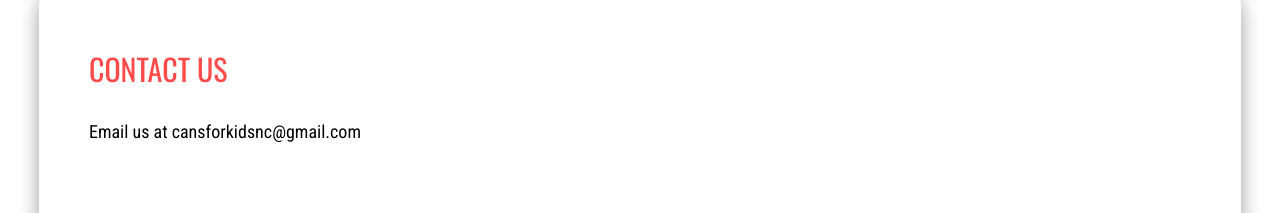
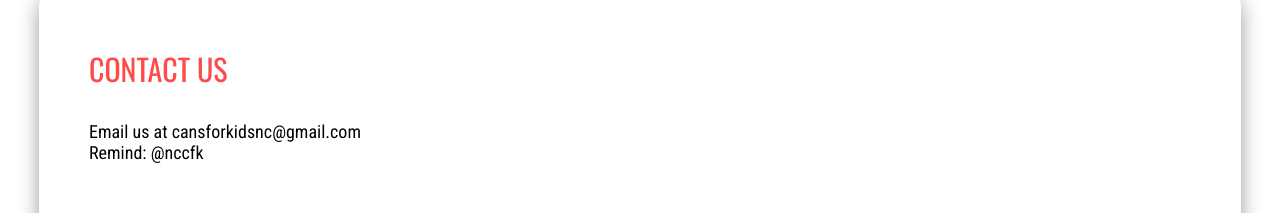
Before and after one commit to cansforkids/CansforKids.github.io, a plain HTML site: page highlights.html in a window 1280 px wide. Shown: the part 2968-3181 px from the top of the page. Drawn offline with nearby package versions, Linux system fonts and the light colour scheme.

Commit message:
Update highlights.html

```diff
--- a/highlights.html
+++ b/highlights.html
@@ -80,7 +80,7 @@
 
   <div id="contact">
     <p id="contact-header">CONTACT US</p>
-    <p id="contact-info">Email us at cansforkidsnc@gmail.com</p>
+    <p id="contact-info">Email us at cansforkidsnc@gmail.com<br>Remind: @nccfk</p>
   </div>
 
 
```
